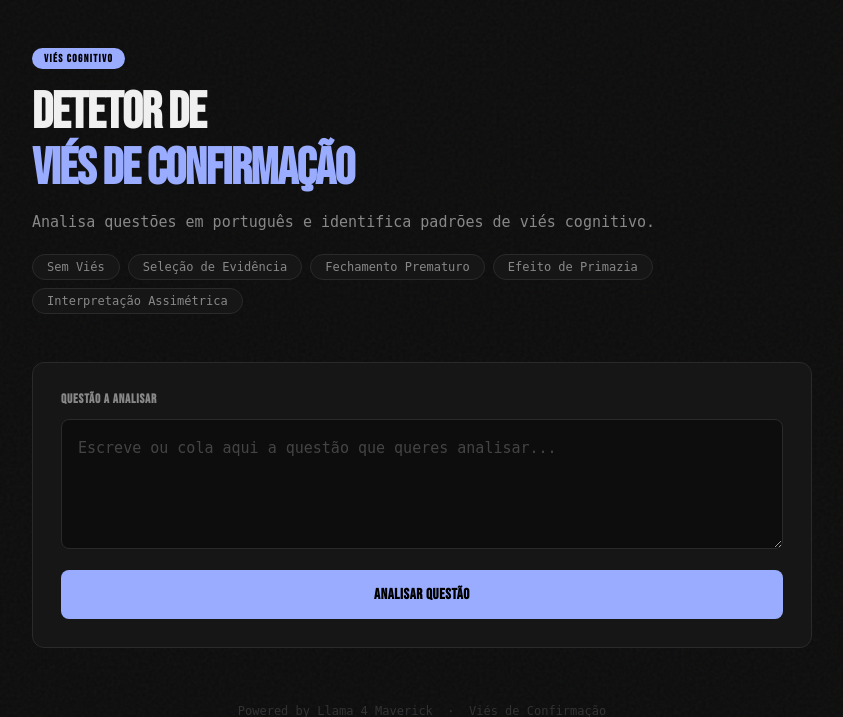
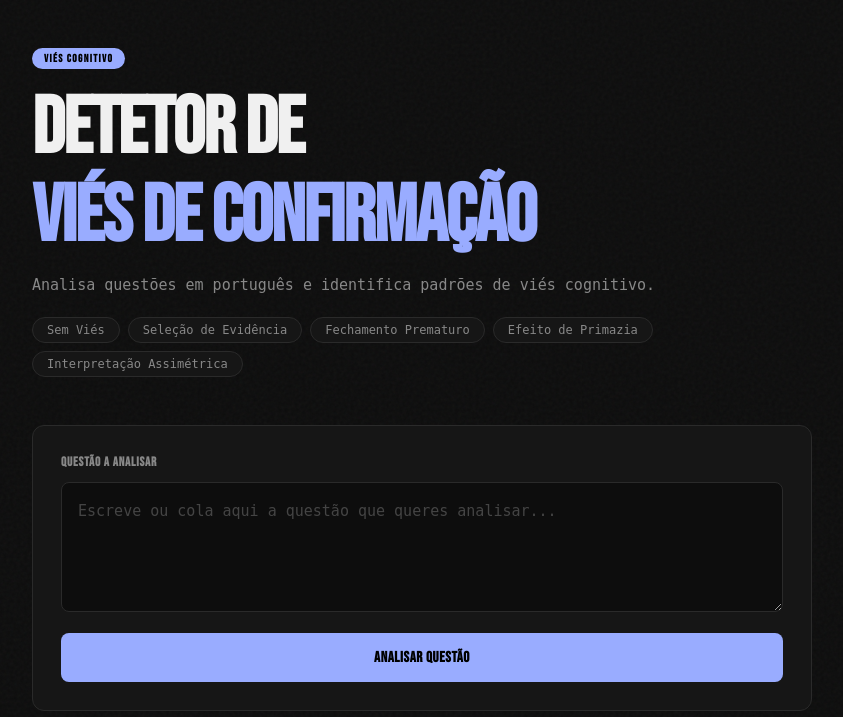
Before and after one commit to catarina-aguiar/Estagio_detector, a Flask app: page / in a window 1280 px wide. Shown: the top 717 px of the page, without its empty margins (218-1061 px from the left). Run offline with Flask 3, Linux system fonts and the light colour scheme; some web fonts are replaced.

Commit message:
changes to size and color

```diff
--- a/templates/index.html
+++ b/templates/index.html
@@ -66,7 +66,7 @@
     }
 
     h1 {
-      font-size: clamp(2rem, 10vw, 3.2rem);
+      font-size: clamp(5rem, 15vw, 4.2rem);
       font-weight: 800;
       line-height: 1.1;
       letter-spacing: -0.02em;
@@ -173,7 +173,7 @@
       transition: all 0.2s;
     }
 
-    .btn:hover { background: #d6ff3d; transform: translateY(-1px); }
+    .btn:hover { background: #c2cdff; transform: translateY(-1px); }
     .btn:active { transform: translateY(0); }
     .btn:disabled { opacity: 0.5; cursor: not-allowed; transform: none; }
 
```
